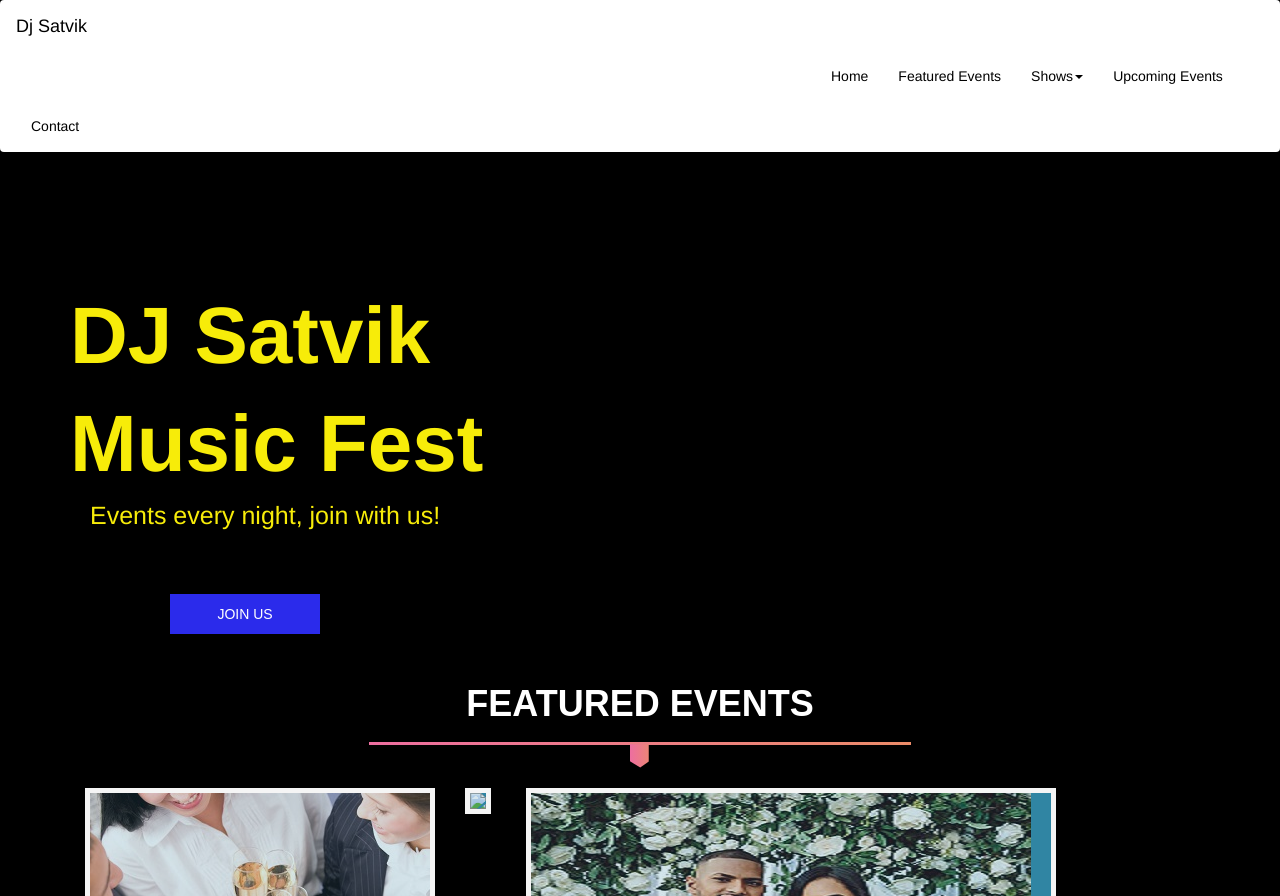
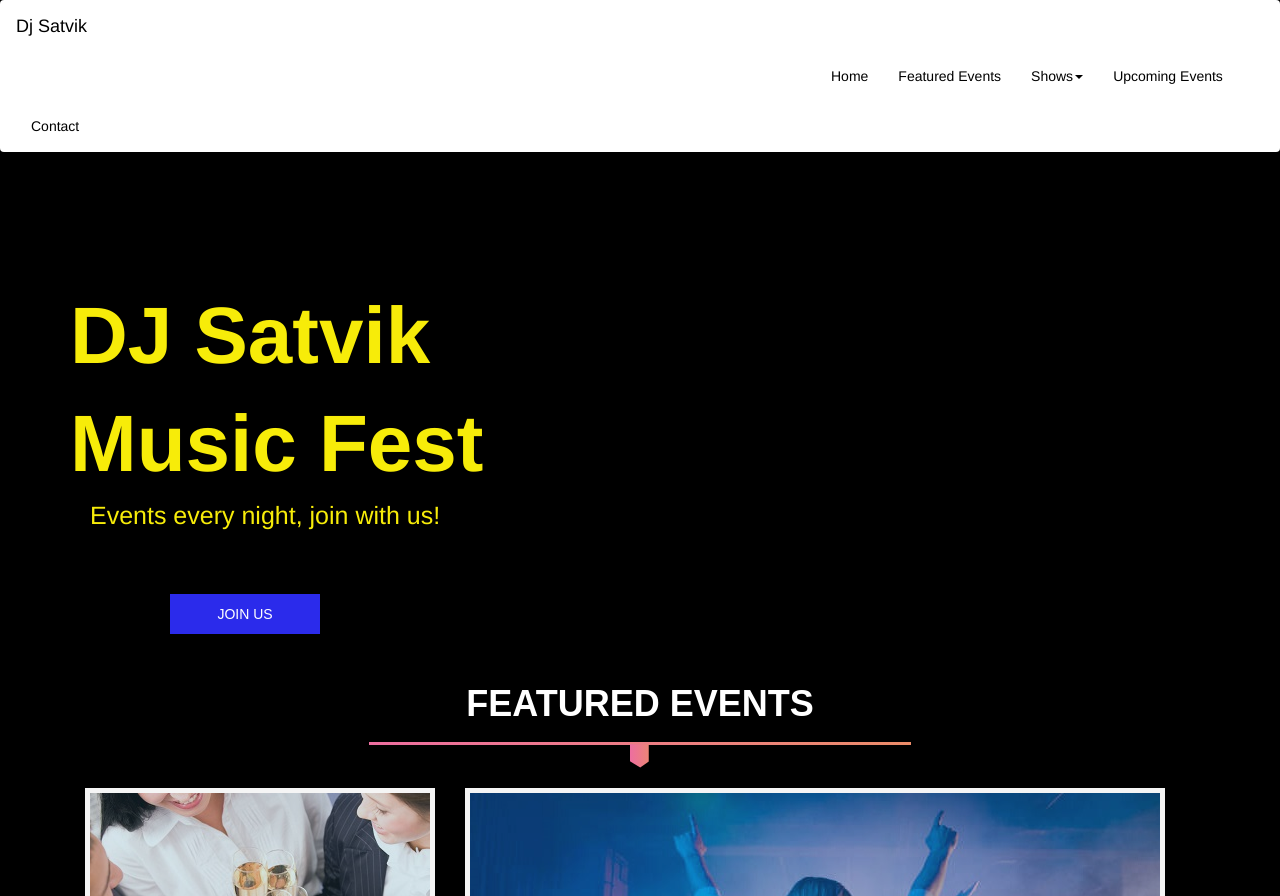
Before and after one commit to yuvrajsood/djsatvik1, a plain HTML site: page index.html in a window 1280 px wide. Shown: the top 896 px of the page. Drawn offline with nearby package versions, Linux system fonts and the light colour scheme; files whose address does not match are found by name.

Commit message:
Update index.html

```diff
--- a/index.html
+++ b/index.html
@@ -95,7 +95,7 @@
                         </div>
                         <div class="column-8 hide-md column-xs-12 hide-xs hide-sm box-tab">
                             <div class="effect grid-width8 effect-two">
-                                <a href="houseparty.html"><img src="images/houseparty.jpg" class="img-fluid"></a>
+                                <a href="houseparty.html"><img src="houseparty.jpg" class="img-fluid"></a>
                                 <div class="tab-text">
                                     <a href="houseparty.html">
                                         <h2>Info</h2>
```
